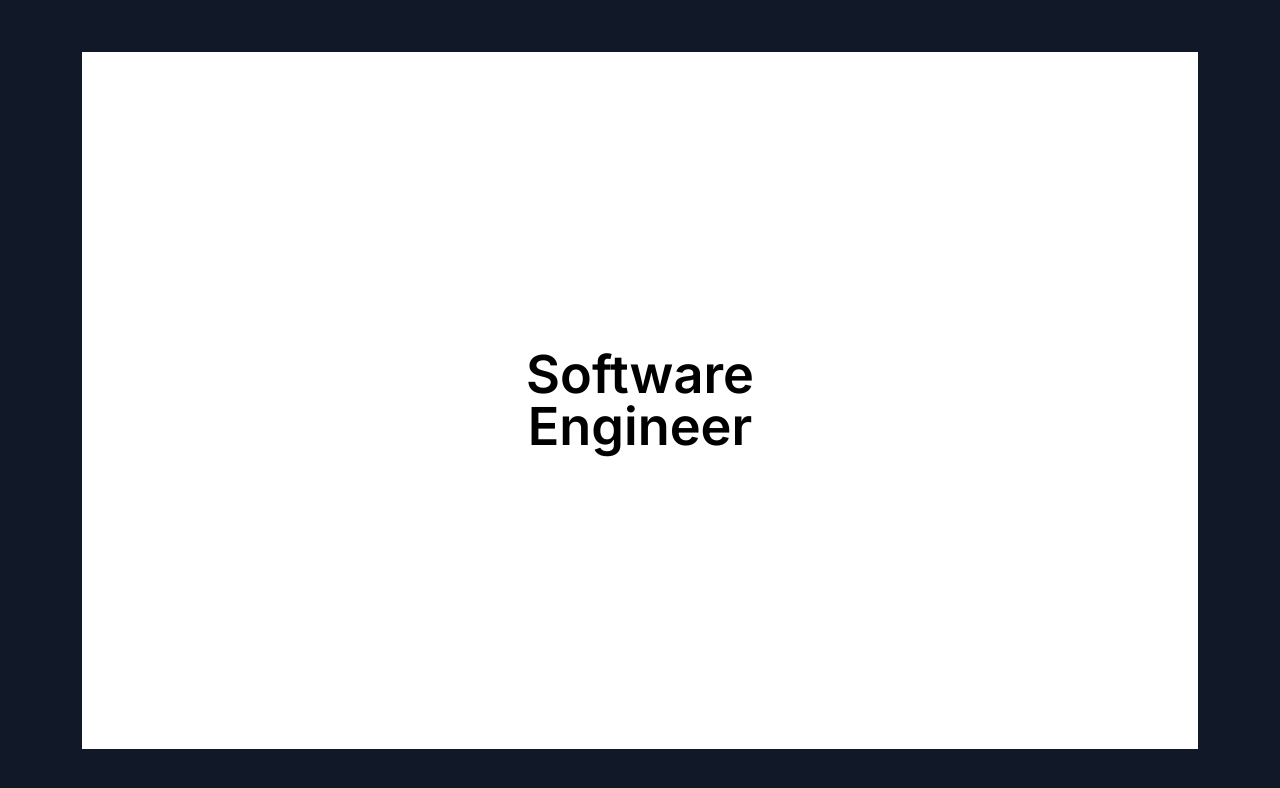
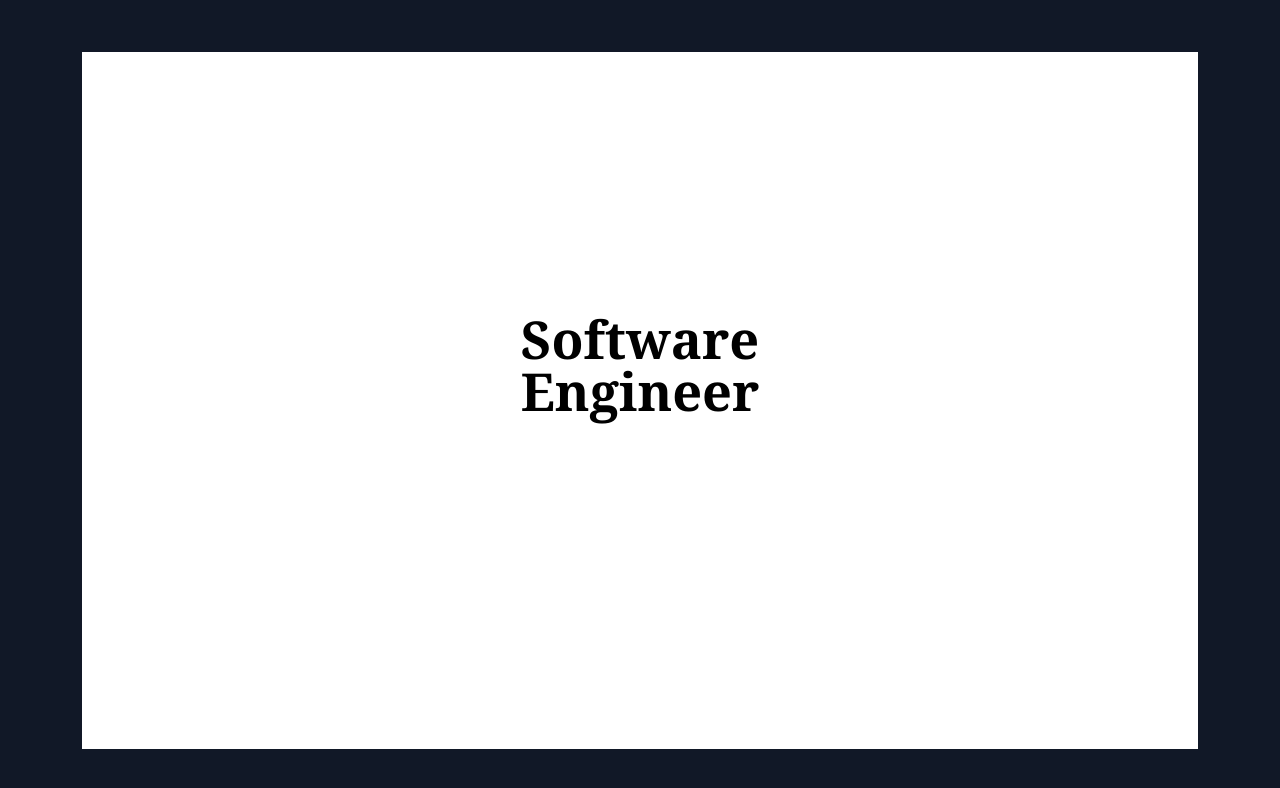
Before and after one commit to GiwrgosGln/Portfolio, a Next.js app: page / in a window 1280 px wide. Shown: the top 788 px of the page. Built offline with nearby package versions, Linux system fonts and the light colour scheme.

Commit message:
feat: change font

```diff
--- a/app/components/Hero.tsx
+++ b/app/components/Hero.tsx
@@ -8,9 +8,9 @@ const Hero = () => {
       transition={{ duration: 1, delay: 9 }}
       className="grid grid-cols-3 grid-rows-5 relative h-screen w-screen justify-center items-center bg-white"
     >
-      <motion.div className="col-start-2 row-start-3 text-center text-4xl md:text-8xl font-semibold">
+      <motion.p className="col-start-2 row-start-3 text-center text-4xl md:text-8xl font-semibold">
         Hero Section
-      </motion.div>
+      </motion.p>
     </motion.div>
   );
 };
--- a/app/components/Loader.tsx
+++ b/app/components/Loader.tsx
@@ -23,32 +23,32 @@ const Loader = () => {
       initial={{ opacity: 1, scale: 1 }}
       animate={{ opacity: 1, scale: 0.8 }}
       transition={{ duration: 1, delay: 5 }}
-      className="grid grid-cols-3 grid-rows-5 gap-4 h-screen w-screen justify-center items-center z-10 bg-white"
+      className="grid grid-cols-3 grid-rows-5 gap-4 place-items-center text-center h-screen w-screen justify-center items-center z-10 bg-white"
     >
-      <motion.div
+      <motion.p
         initial={{ opacity: 1, y: 0 }}
         animate={{ opacity: 0, y: -100 }}
         transition={{ duration: 0.5, delay: 2.2 }}
-        className="col-start-2 row-start-3 text-center text-4xl md:text-6xl font-semibold"
+        className="col-start-2 row-start-3 text-center text-4xl md:text-6xl font-semibold sm:-mt-20"
       >
         Glinias Georgios
-      </motion.div>
-      <motion.div
+      </motion.p>
+      <motion.p
         initial={{ opacity: 1, y: 0 }}
         animate={{ opacity: 0, y: -100 }}
         transition={{ duration: 0.5, delay: 2.2 }}
-        className="col-start-3 row-start-5 text-center text-5xl md:text-9xl font-semibold"
+        className="col-start-3 row-start-5 text-center text-5xl md:text-9xl font-semibold sm:-mt-20 sm:-ml-5"
       >
         {percentage}%
-      </motion.div>
-      <motion.div
+      </motion.p>
+      <motion.p
         initial={{ opacity: 0, y: 100 }}
         animate={{ opacity: 1, y: 0 }}
         transition={{ duration: 1, delay: 2.2 }}
-        className="col-start-2 row-start-3 text-center text-4xl md:text-6xl font-semibold"
+        className="col-start-2 row-start-3 text-center text-4xl md:text-6xl font-semibold sm:-mt-20"
       >
         Software Engineer
-      </motion.div>
+      </motion.p>
     </motion.div>
   );
 };
--- a/app/layout.tsx
+++ b/app/layout.tsx
@@ -19,7 +19,7 @@ export default function RootLayout({
   return (
     <html lang="en">
       <body className={inter.className}>
-        <div className="h-screen w-screen overflow-x-hidden bg-gray-900 dark">
+        <div className="h-screen w-screen overflow-x-hidden bg-gray-900 dark font-serif">
           {children}
         </div>
       </body>
--- a/app/page.tsx
+++ b/app/page.tsx
@@ -18,7 +18,7 @@ export default function Home() {
       <motion.div
         initial={{ opacity: 0, x: 1000 }}
         animate={{ opacity: 1, x: 0 }}
-        transition={{ duration: 1, delay: 7 }}
+        transition={{ duration: 1, delay: 8 }}
       >
         <Hero />
       </motion.div>
```
